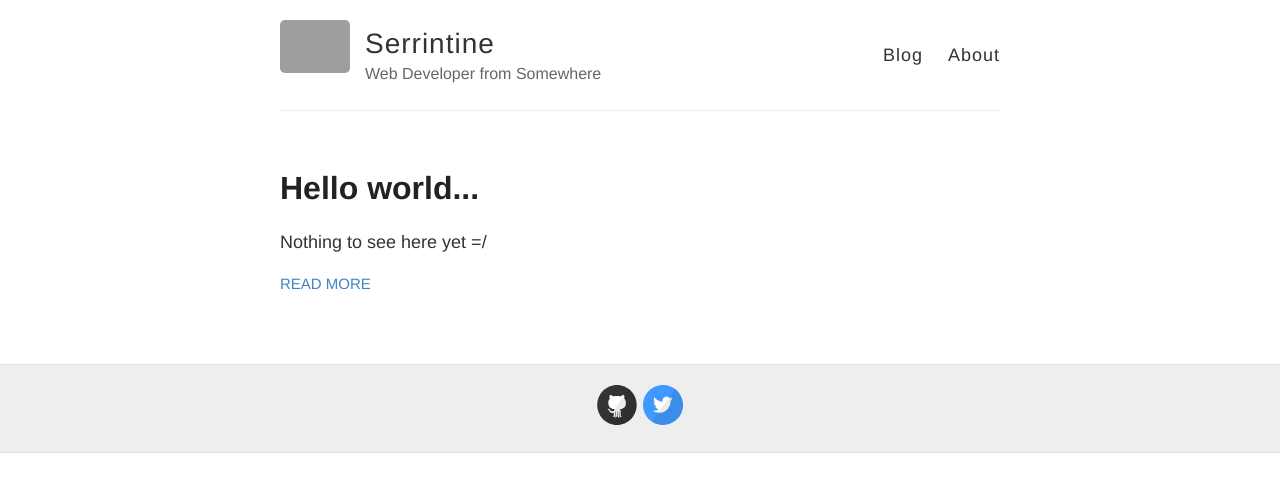
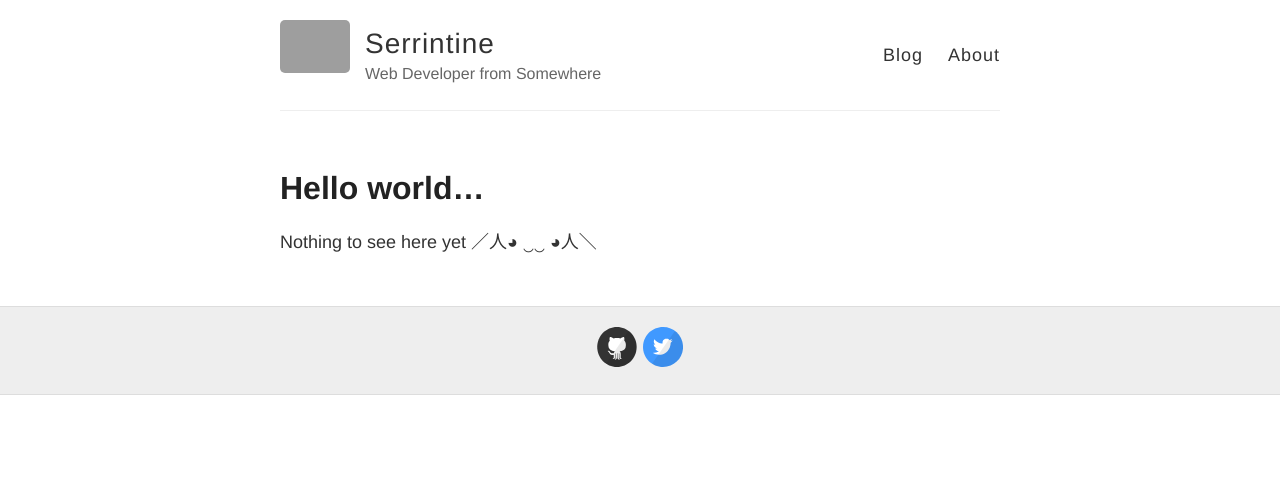
Before and after one commit to serrintine/serrintine.github.io, a Jekyll site: the page built from index.md, in a window 1280 px wide. Shown: the top 492 px of the page. Built offline with Jekyll 4.4.1, drawn with Linux system fonts in a browser that asks for light colours; grey boxes are pictures that could not be loaded.

Commit message:
Updated index.md

```diff
--- a/index.md
+++ b/index.md
@@ -3,7 +3,7 @@ layout: default
 published: true
 ---
 
-<div class="posts">
+<!--<div class="posts">
   {% for post in site.posts %}
     <article class="post">
 
@@ -16,4 +16,8 @@ published: true
       <a href="{{ site.baseurl }}{{ post.url }}" class="read-more">Read More</a>
     </article>
   {% endfor %}
-</div>
+</div>-->
+
+# Hello world...
+
+Nothing to see here yet ／人◕ ‿‿ ◕人＼
```
